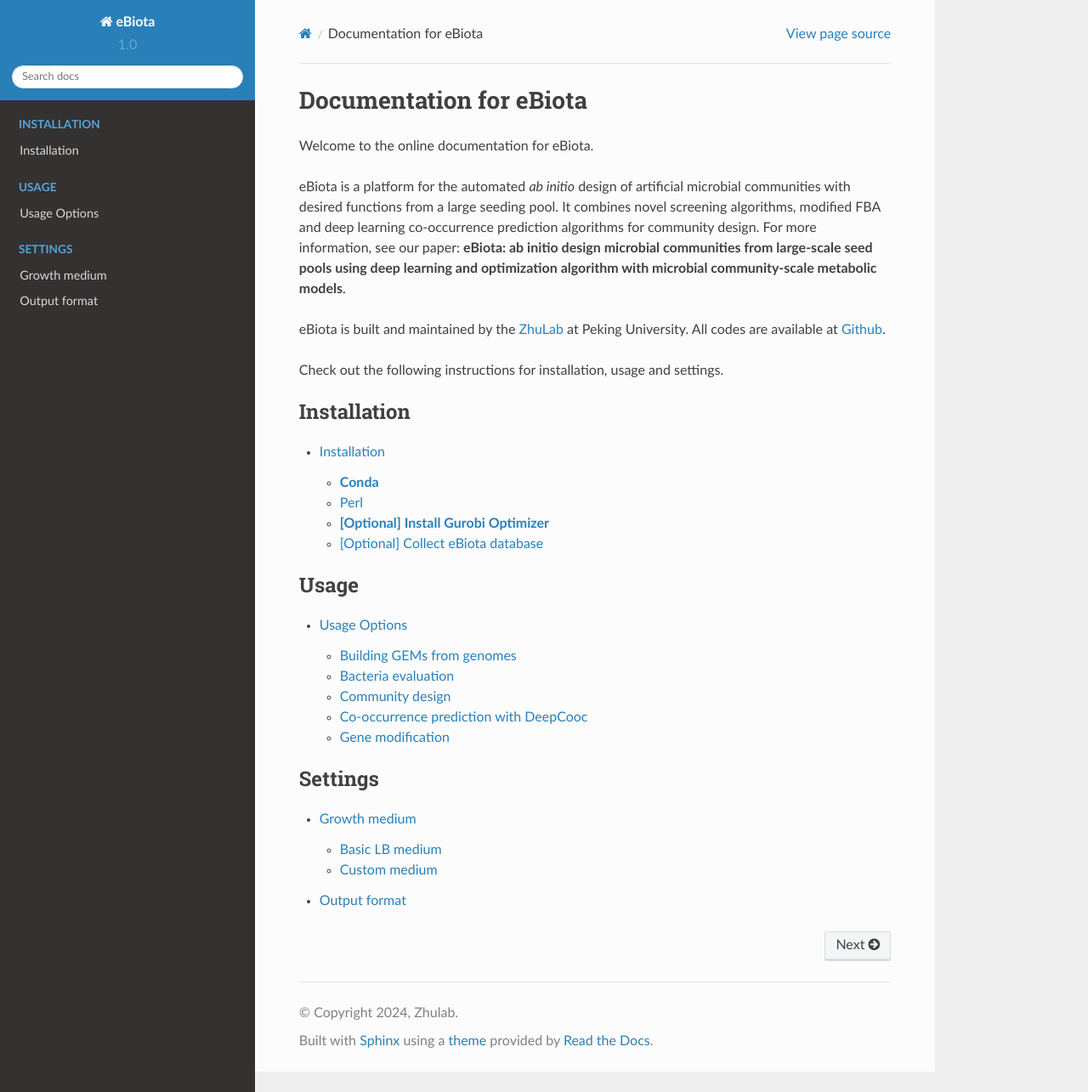
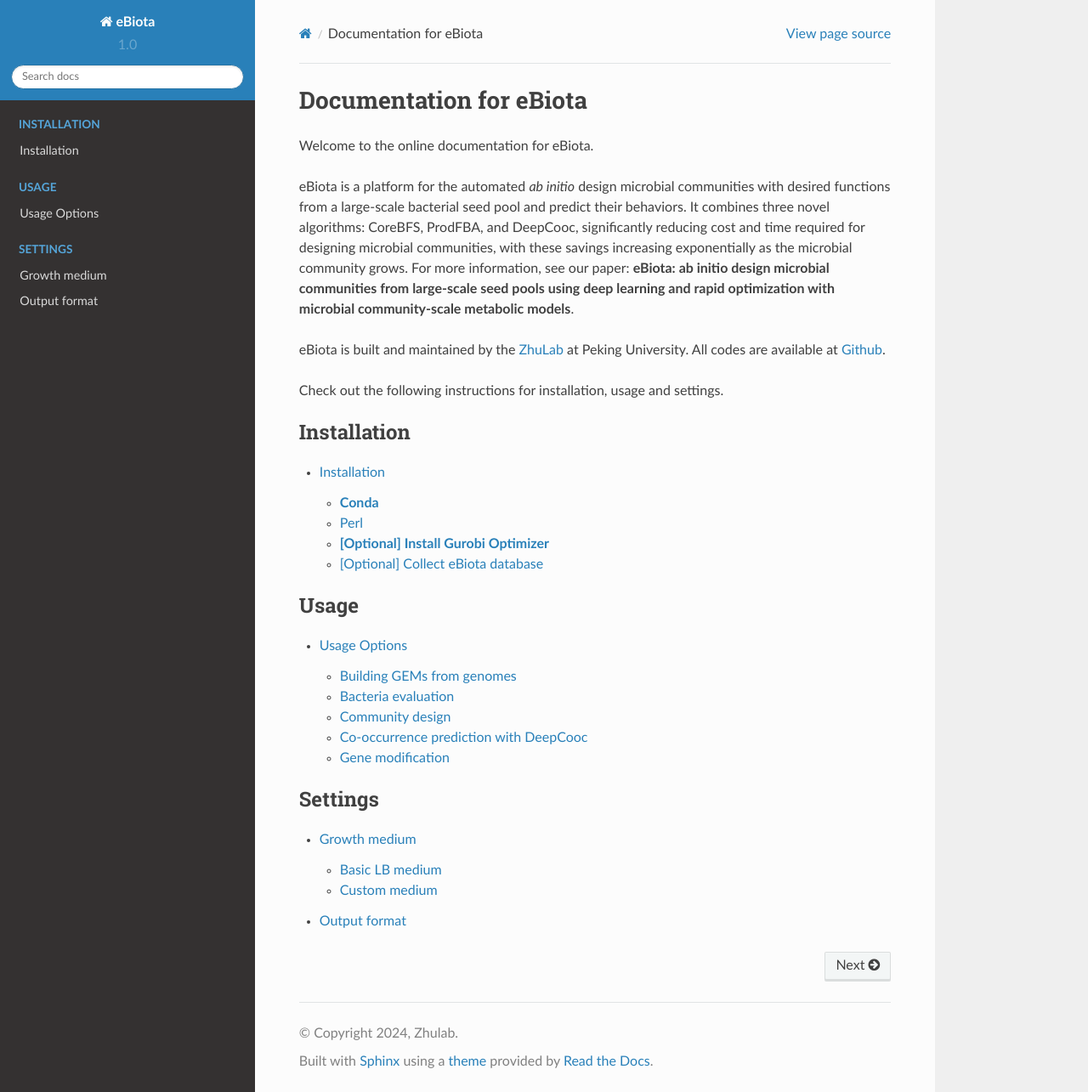
Before and after one commit to allons42/eBiota, a Sphinx documentation site: the page built from docs/index.rst, in a window 1280 px wide and 1285 px high. Shown: the whole window at 85% size. Built offline with Sphinx 7.4.7 and the Read the Docs theme 2.0.0, drawn with Linux system fonts in a browser that asks for light colours.

Commit message:
Fix bugs

```diff
--- a/docs/index.rst
+++ b/docs/index.rst
@@ -3,7 +3,7 @@
 
 Welcome to the online documentation for eBiota.
 
-eBiota is a platform for the automated *ab initio* design of artificial microbial communities with desired functions from a large seeding pool. It combines novel screening algorithms, modified FBA and deep learning co-occurrence prediction algorithms for community design. For more information, see our paper: **eBiota: ab initio design microbial communities from large-scale seed pools using deep learning and optimization algorithm with microbial community-scale metabolic models**.
+eBiota is a platform for the automated *ab initio* design microbial communities with desired functions from a large-scale bacterial seed pool and predict their behaviors. It combines three novel algorithms: CoreBFS, ProdFBA, and DeepCooc, significantly reducing cost and time required for designing microbial communities, with these savings increasing exponentially as the microbial community grows. For more information, see our paper: **eBiota: ab initio design microbial communities from large-scale seed pools using deep learning and rapid optimization with microbial community-scale metabolic models**.
 
 eBiota is built and maintained by the `ZhuLab`_ at Peking University. All codes are available at `Github`_.
 
```
Also changed, not shown: README.md (+2 -2 lines), 2 other files.
